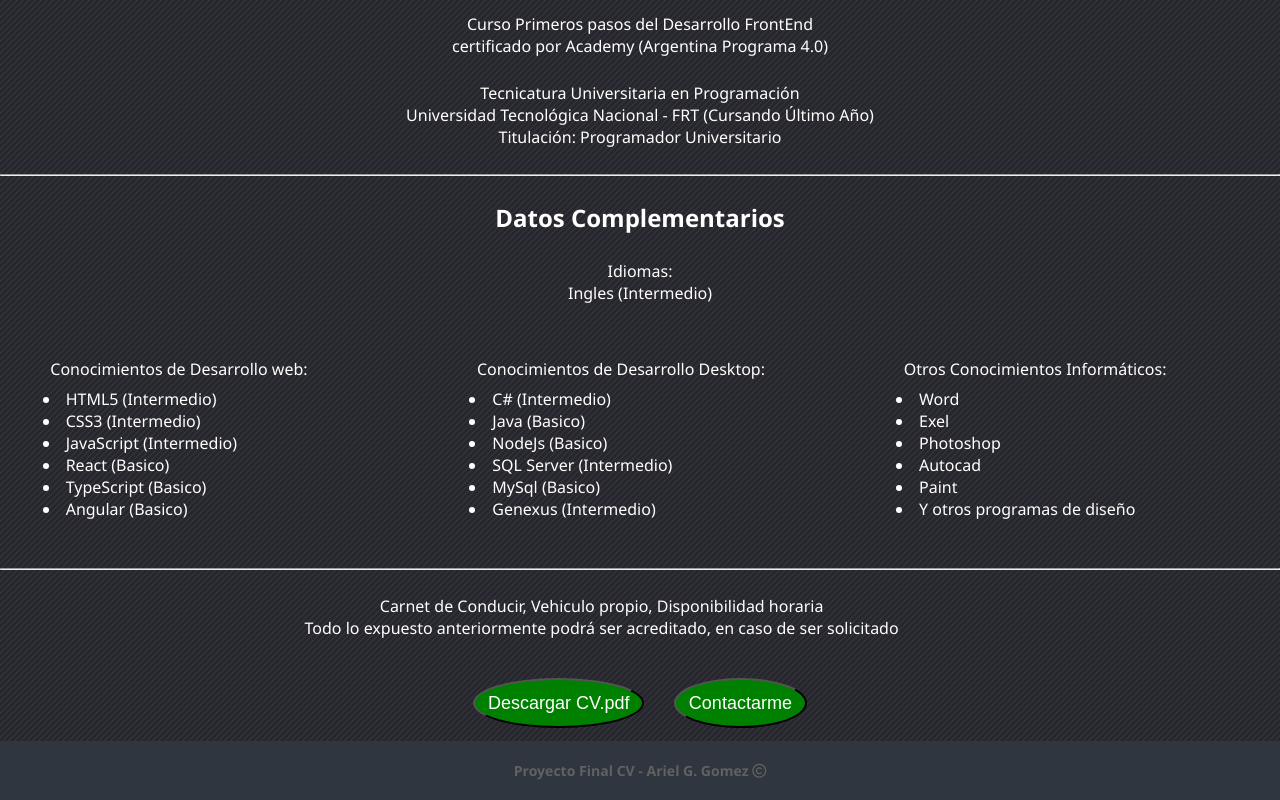
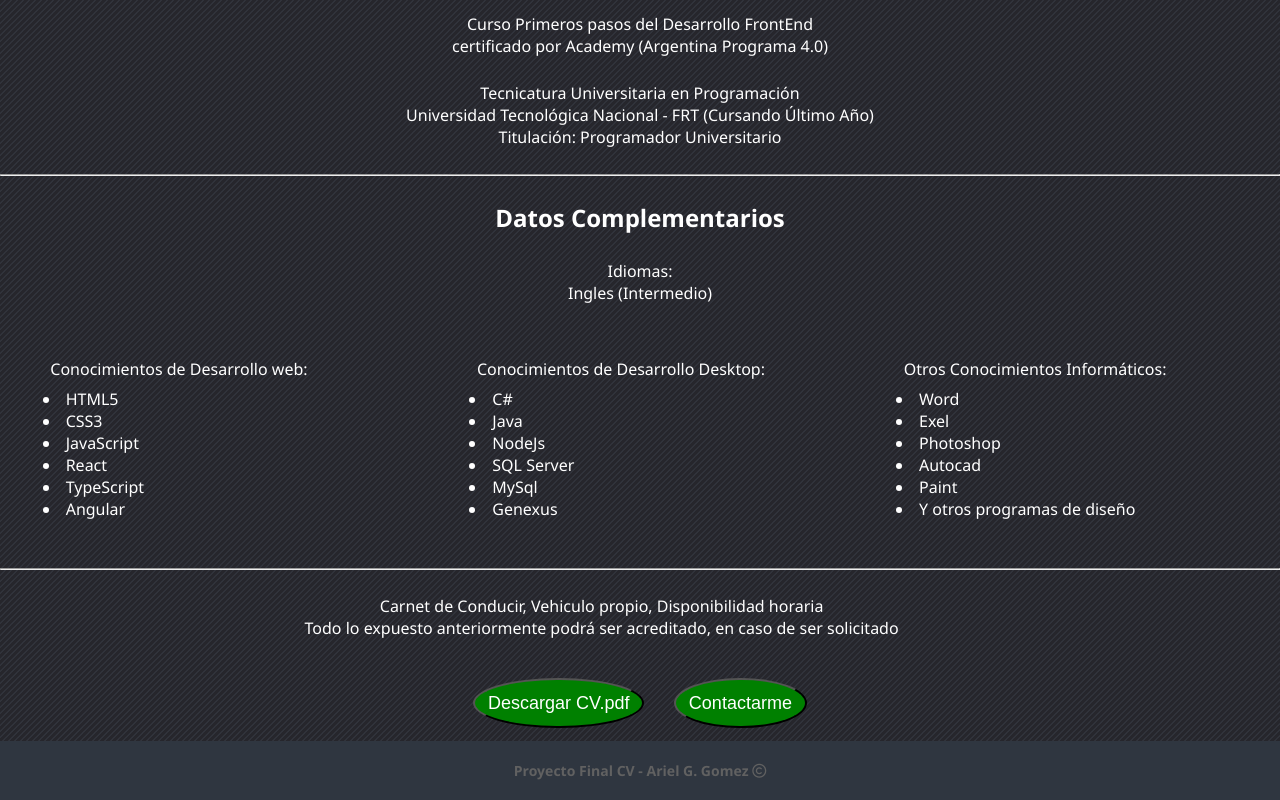
Before and after one commit to ArielGG333/Curriculum, a plain HTML site: page index.html in a window 1280 px wide. Shown: the part 906-1706 px from the top of the page. Drawn offline with Linux system fonts and the light colour scheme.

Commit message:
Update index.html

```diff
--- a/index.html
+++ b/index.html
@@ -188,23 +188,23 @@
 
                <div class="itemsWeb">
                  <p>Conocimientos de Desarrollo web:</p>
-                 <li>HTML5 (Intermedio)</li>
-                 <li>CSS3 (Intermedio)</li>
-                 <li>JavaScript (Intermedio)</li>
-                 <li>React (Basico)</li>
-                 <li>TypeScript (Basico)</li>
-                 <li>Angular (Basico)</li>
+                 <li>HTML5</li>
+                 <li>CSS3</li>
+                 <li>JavaScript</li>
+                 <li>React</li>
+                 <li>TypeScript</li>
+                 <li>Angular</li>
                 </div>
 
 
                 <div class="itemsDesktop">
                   <p>Conocimientos de Desarrollo Desktop:</p>
-                  <li>C# (Intermedio)</li>
-                  <li>Java (Basico)</li>
-                  <li>NodeJs (Basico)</li>
-                  <li>SQL Server (Intermedio)</li>
-                  <li>MySql (Basico)</li>
-                  <li>Genexus (Intermedio)</li>
+                  <li>C#</li>
+                  <li>Java</li>
+                  <li>NodeJs</li>
+                  <li>SQL Server</li>
+                  <li>MySql</li>
+                  <li>Genexus</li>
                 </div>
 
 
```
